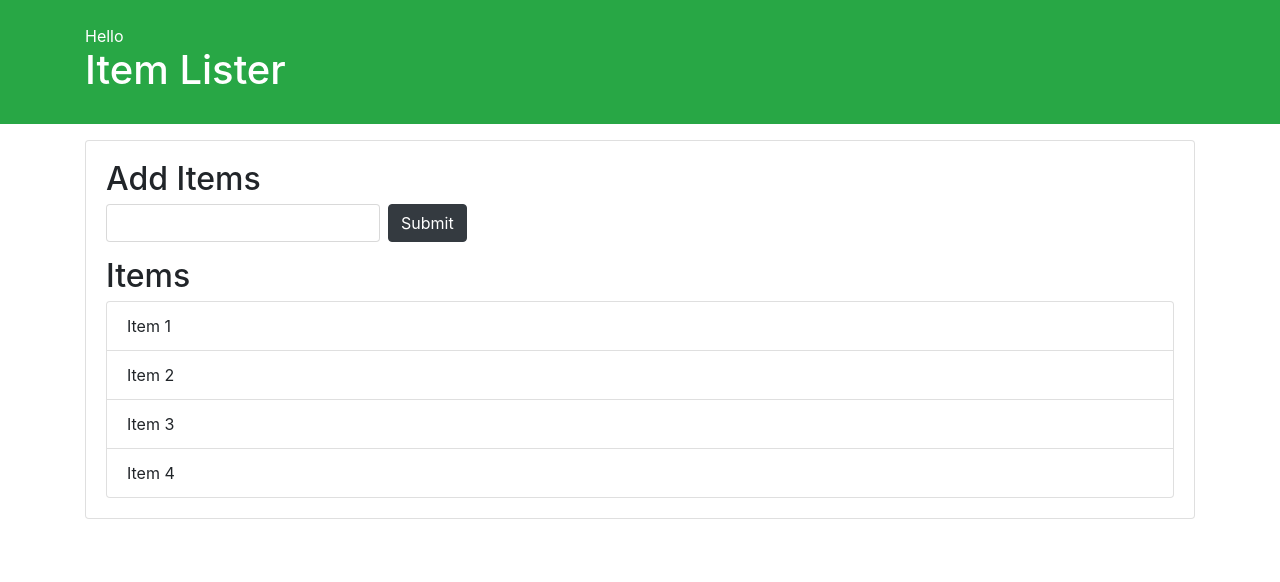
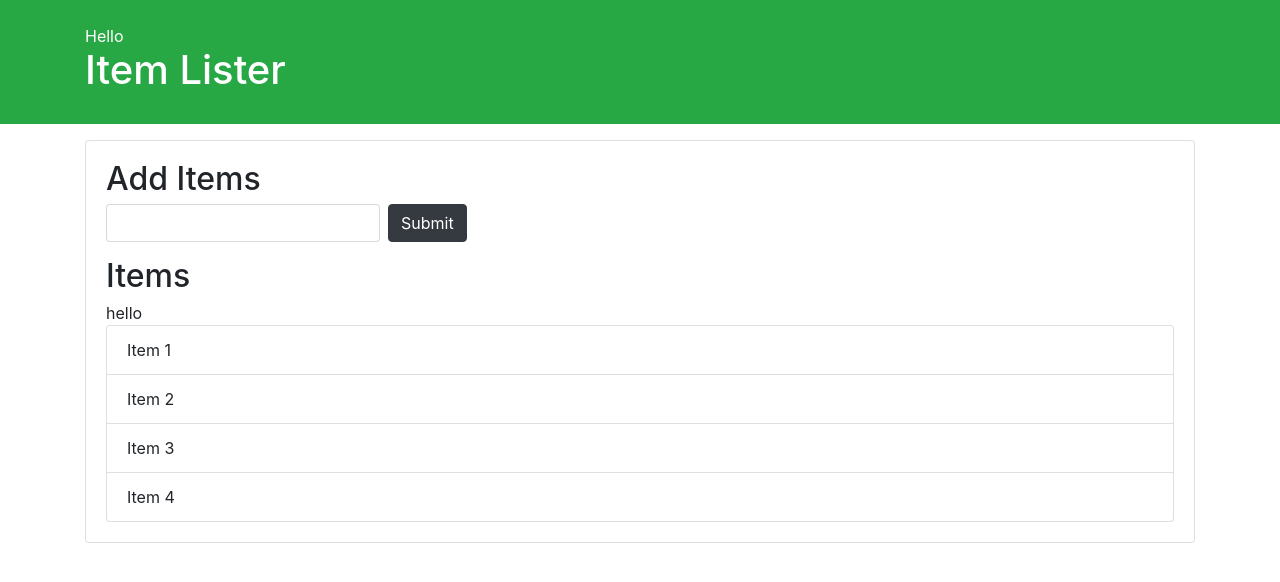
Before and after one commit to atul0891/pushfirstfile, a plain HTML site: page index6.html in a window 1280 px wide. Drawn offline with nearby package versions, Linux system fonts and the light colour scheme.

Commit message:
li tag added and hello word added before item 1

```diff
--- a/index6.html
+++ b/index6.html
@@ -53,6 +53,18 @@
     var h1=document.querySelector('header h1')
     //console.log(newDiv)
     container.insertBefore(newDiv,h1);
+    var parent=document.getElementById("items")
+    var x=parent.innerHTML;
+    //var x="Hello World"+x;
+    //console.log(x);
+    var newtag=document.createElement('li')
+    newtag.textContent="hello"
+    newtag.className="list-group-item"
+    //console.log(newtag)
+    //newtag=x.previousElementSibling
+    //console.log(parent)
+    parent.innerHTML=newtag.textContent+x;
+    //parent.appendChild(x)
 </script>
 </body>
 </html>
```
